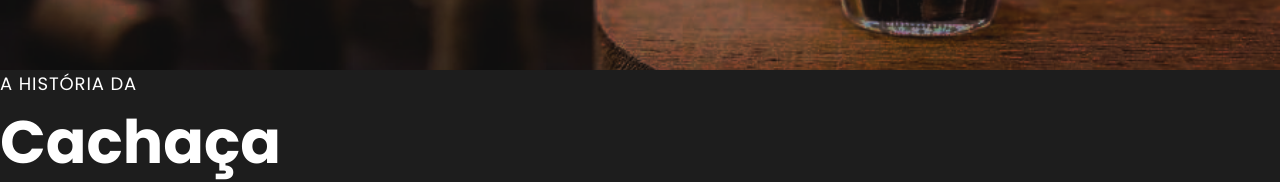
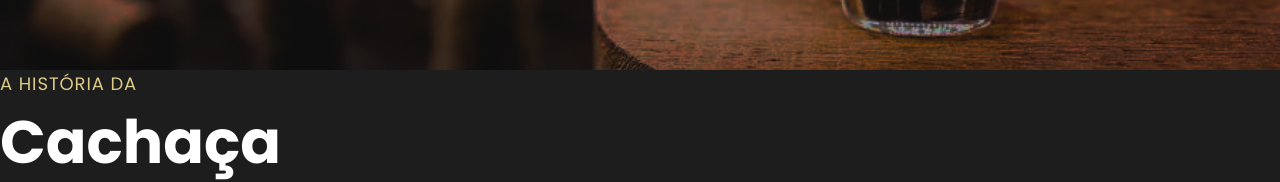
Before and after one commit to aguiarHugo/Premiada-LandingPage, a React (Vite) app: page / in a window 1280 px wide. Shown: the part 730-912 px from the top of the page. Built offline with nearby package versions, Linux system fonts and the light colour scheme.

Commit message:
text-golden

```diff
--- a/src/styles/styles.js
+++ b/src/styles/styles.js
@@ -11,7 +11,7 @@ const styles = {
   sectionHeadText:
     "text-white font-black md:text-[60px] sm:text-[50px] xs:text-[40px] text-[30px]",
   sectionSubText:
-    "sm:text-[18px] text-[14px] text-secondary uppercase tracking-wider",
+    "sm:text-[18px] text-[14px] text-golden uppercase tracking-wider",
 };
 
 export { styles };
```
